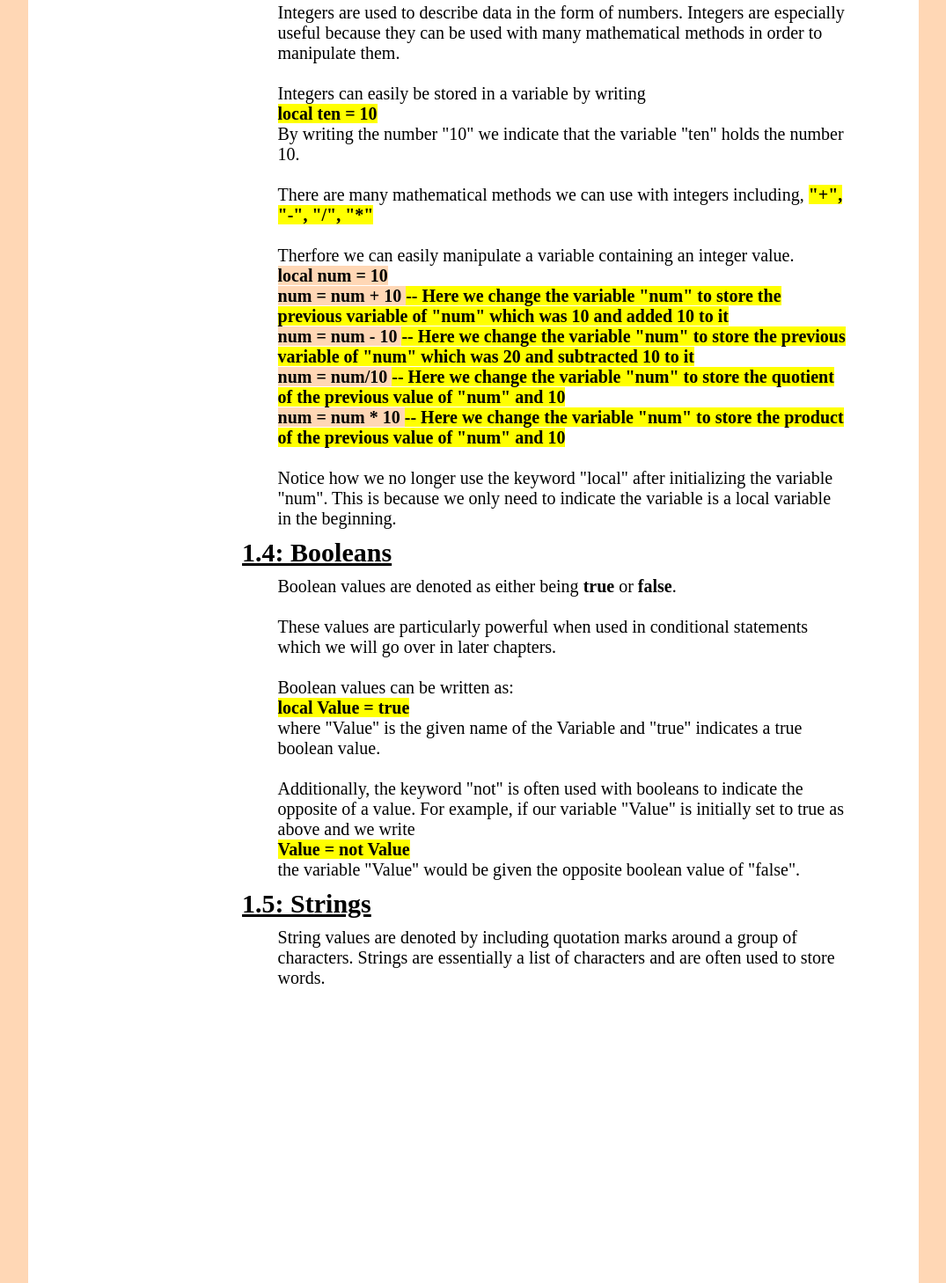
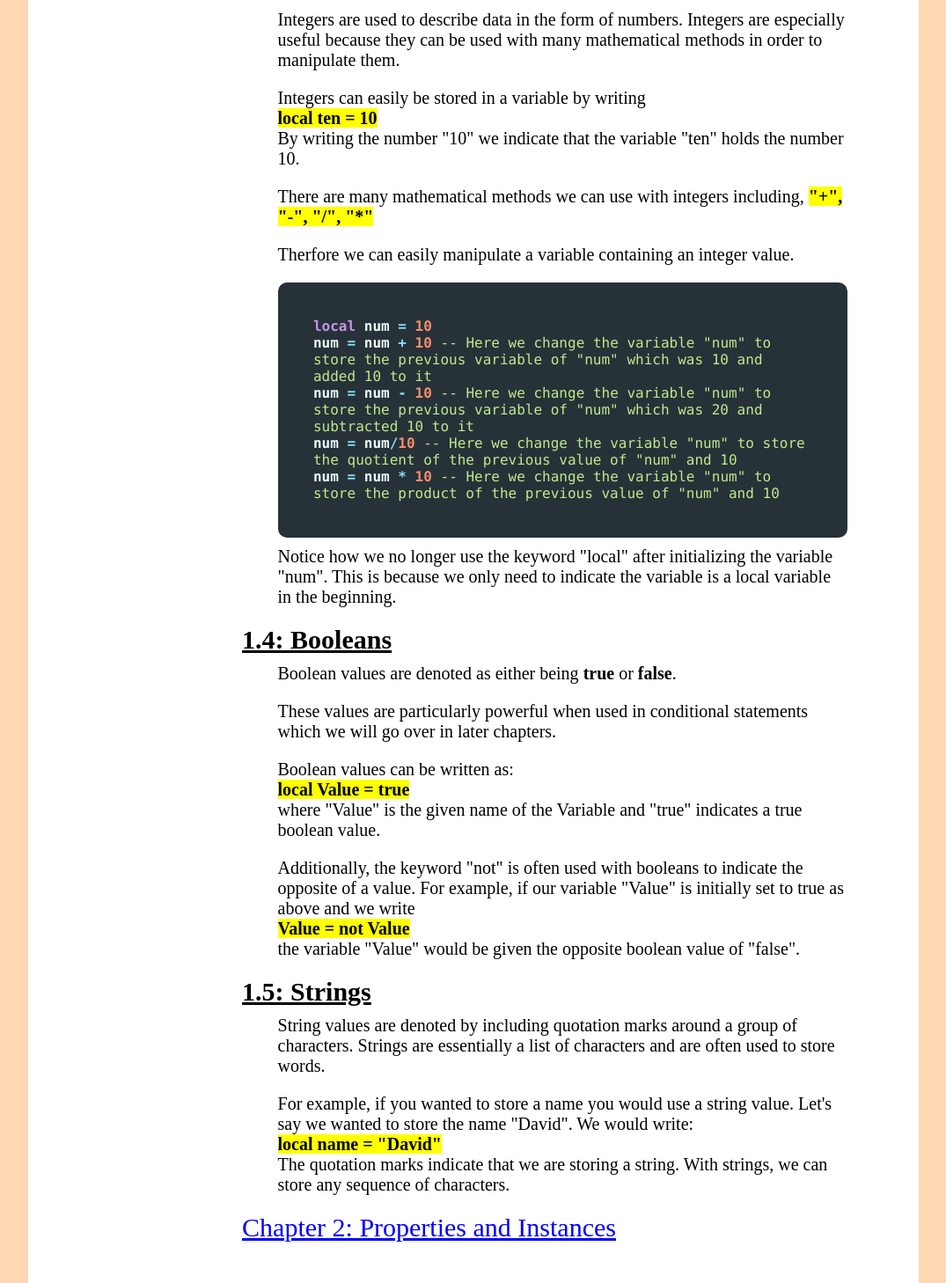
Before and after one commit to LearnRoBooks/RoBooks, a plain HTML site: page public/pages/lessons.html in a window 1280 px wide. Shown: the part 742-2200 px from the top of the page at 88% size, without its empty margins (102-1177 px from the left). Drawn offline with nearby package versions, Linux system fonts and the light colour scheme.

Commit message:
Add files via upload

```diff
--- a/public/pages/lessons.html
+++ b/public/pages/lessons.html
@@ -44,105 +44,130 @@
           1.5: Strings
         </a>
 
-        <div class="MainLessonItem">
-          <b style="background-color: transparent;">Chapter 2:</b> Variables, values and types
-        </div>
+        <a class="MainLessonItem" href="lessons/chapter2.html">
+          <b style="background-color: transparent;">Chapter 2:</b> Properties and Instances
+        </a>
+
+        <a class="MainLessonItem" href="lessons/chapter3.html">
+          <b style="background-color: transparent;">Chapter 3:</b> Conditionals and If Statements
+        </a>
       </ol>
 
       <div class="LessonContainer">
         <div class="SectionTitle" id="1.1">1.1: Variables</div>
 
-        <div class="SectionParagraph">
+        <p class="SectionParagraph">
           LUAU, the programming language used in Roblox, has variables which are stored pieces of memory.
-          <br>
-          <br>
+        </p>
+
+        <p class="SectionParagraph">
           You can think of a variable as a name given to a value you want to store. If you wanted to store the number 10 and you wanted to name the variable ten, you would simply write
           <br>
           <b style="background-color: yellow;">local ten = 10</b>
           <br>
           The "local" keyword indicates that the variable is a local variable which allows for extremely fast access and will be explained in later chapters.
-          <br>
-          <br>
+        </p>
+
+        <p class="SectionParagraph">
           Variables in LUAU do not have types, rather values have types. A type can simply be explained as what kind of memory you want to store. There are many different types in LUAU which will be explored in the next few sections.
-        </div>
-
+        </p>
 
         <div class="SectionTitle" id="1.2">1.2: Values</div>
 
-        <div class="SectionParagraph">
+        <p class="SectionParagraph">
           LUAU consists of many different Values, including Integers, Strings, and Booleans.
-          <br>
-          <br>
+        </p>
+
+        <p class="SectionParagraph">
           Since different values are needed to store different types of data, the type of value used should be based on what type of data you are trying to store.
-          <br>
-          <br>
+        </p>
+
+        <p class="SectionParagraph">
           The next few sections will discuss the different types of basic values that exist in LUAU.
-        </div>
+        </p>
+
 
         <div class="SectionTitle" id="1.3">1.3: Integers</div>
 
-        <div class="SectionParagraph">
+        <p class="SectionParagraph">
           Integers are used to describe data in the form of numbers. Integers are especially useful because they can be used with many mathematical methods in order to manipulate them.
-          <br>
-          <br>
+        </p>
+
+        <p class="SectionParagraph">
           Integers can easily be stored in a variable by writing
           <br>
           <b style="background-color: yellow;">local ten = 10</b>
           <br>
           By writing the number "10" we indicate that the variable "ten" holds the number 10.
+        </p>
+
+        <p class="SectionParagraph">
+          There are many mathematical methods we can use with integers including, <b style="background-color: yellow;">"+", "-", "/", "*"</b>
+        </p>
+
+        <p class="SectionParagraph">
+          Therfore we can easily manipulate a variable containing an integer value.
+        </p>
+
+        <div class="CodeSample">
+          <b class ="purplekeyword">local</b> num <b class="operator">=</b> <b class="number">10</b>
           <br>
+          num <b class="operator">=</b> num <b class="operator">+</b> <b class="number">10</b> <b class="comment">-- Here we change the variable "num" to store the previous variable of "num" which was 10 and added 10 to it</b>
           <br>
-          There are many mathematical methods we can use with integers including, <b style="background-color: yellow;">"+", "-", "/", "*"</b>
+          num <b class="operator">=</b> num <b class="operator">-</b> <b class="number">10</b> <b class="comment">-- Here we change the variable "num" to store the previous variable of "num" which was 20 and subtracted 10 to it</b>
           <br>
+          num <b class="operator">=</b> num<b class="operator">/</b><b class="number">10</b> <b class="comment">-- Here we change the variable "num" to store the quotient of the previous value of "num" and 10</b>
           <br>
-          Therfore we can easily manipulate a variable containing an integer value.
+          num <b class="operator">=</b> num <b class="operator">*</b> <b class="number">10</b> <b class="comment">-- Here we change the variable "num" to store the product of the previous value of "num" and 10</b>
           <br>
-          <b>
-            local num = 10
-            <br>
-            num = num + 10 <b style="background-color: yellow;">-- Here we change the variable "num" to store the previous variable of "num" which was 10 and added 10 to it</b>
-            <br>
-            num = num - 10 <b style="background-color: yellow;">-- Here we change the variable "num" to store the previous variable of "num" which was 20 and subtracted 10 to it</b>
-            <br>
-            num = num/10 <b style="background-color: yellow;">-- Here we change the variable "num" to store the quotient of the previous value of "num" and 10</b>
-            <br>
-            num = num * 10 <b style="background-color: yellow;">-- Here we change the variable "num" to store the product of the previous value of "num" and 10</b>
-            <br>
-          </b>
+        </div>
 
-          <br>
 
+        <p class="SectionParagraph">
           Notice how we no longer use the keyword "local" after initializing the variable "num". This is because we only need to indicate the variable is a local variable in the beginning.
-        </div>
+        </p>
 
         <div class="SectionTitle" id="1.4">1.4: Booleans</div>
 
-        <div class="SectionParagraph">
+        <p class="SectionParagraph">
           Boolean values are denoted as either being <b style="background-color: transparent;">true</b> or <b style="background-color: transparent;">false</b>.
-          <br>
-          <br>
+        </p>
+
+        <p class="SectionParagraph">
           These values are particularly powerful when used in conditional statements which we will go over in later chapters.
-          <br>
-          <br>
+        </p>
+
+        <p class="SectionParagraph">
           Boolean values can be written as:
           <br>
           <b style="background-color: yellow;">local Value = true</b>
           <br>
           where "Value" is the given name of the Variable and "true" indicates a true boolean value.
-          <br>
-          <br>
+        </p>
+
+        <p class="SectionParagraph">
           Additionally, the keyword "not" is often used with booleans to indicate the opposite of a value. For example, if our variable "Value" is initially set to true as above and we write
           <br>
           <b style="background-color: yellow;">Value = not Value</b>
           <br>
           the variable "Value" would be given the opposite boolean value of "false".
-        </div>
+        </p>
 
         <div class="SectionTitle" id="1.5">1.5: Strings</div>
 
-        <div class="SectionParagraph">
+        <p class="SectionParagraph">
           String values are denoted by including quotation marks around a group of characters. Strings are essentially a list of characters and are often used to store words.
-        </div>
+        </p>
+
+        <p class="SectionParagraph">
+          For example, if you wanted to store a name you would use a string value. Let's say we wanted to store the name "David". We would write:
+          <br>
+          <b style="background-color: yellow;">local name = "David"</b>
+          <br>
+          The quotation marks indicate that we are storing a string. With strings, we can store any sequence of characters.
+        </p>
+
+        <a class="NextChapter" href="lessons/chapter2.html">Chapter 2: Properties and Instances</a>
       </div>
     </div>
 
--- a/public/style.css
+++ b/public/style.css
@@ -153,6 +153,7 @@ header {
     text-align: center;
     font-family: 'Archivo Narrow', sans-serif;
     font-size: 20px;
+    text-decoration: none;
 }
 
 .MainLessonItem:hover {
@@ -205,3 +206,50 @@ header {
     background-color: transparent;
     margin-top: 10px;
 }
+
+.CodeSample {
+    background-color: rgb(38, 50, 56);;
+    width: 70%;
+    padding: 5% 5% 5%;
+    border-radius: 10px;
+    margin-left: 10%;
+    font-family: Monaco,Consolas,Lucida Console,monospace;
+    font-weight: bold;
+    color: rgb(238, 255, 255);
+}
+
+.purplekeyword {
+    font-weight: bold;
+    background-color: transparent;
+    color: rgb(199, 146, 234);
+    font-family: Monaco,Consolas,Lucida Console,monospace;
+}
+
+.comment {
+    background-color: transparent;
+    font-weight: normal;
+    color: rgb(195, 232, 141);
+}
+
+.operator {
+    color: rgb(137, 221, 255);
+    font-family: Monaco,Consolas,Lucida Console,monospace;
+    font-weight: bold;
+    background-color: transparent;
+}
+
+.number {
+    color: rgb(247, 140, 108);
+    font-family: Monaco,Consolas,Lucida Console,monospace;
+    font-weight: bold;
+    background-color: transparent;
+}
+
+.NextChapter {
+    background-color: transparent;
+    text-decoration: underline;
+    color: blue;
+    font-size: 30px;
+    width: 80%;
+    margin-left: 5%;
+}
```
Also changed, not shown: public/pages/lessons/chapter2.html (added, +106 -0 lines).
